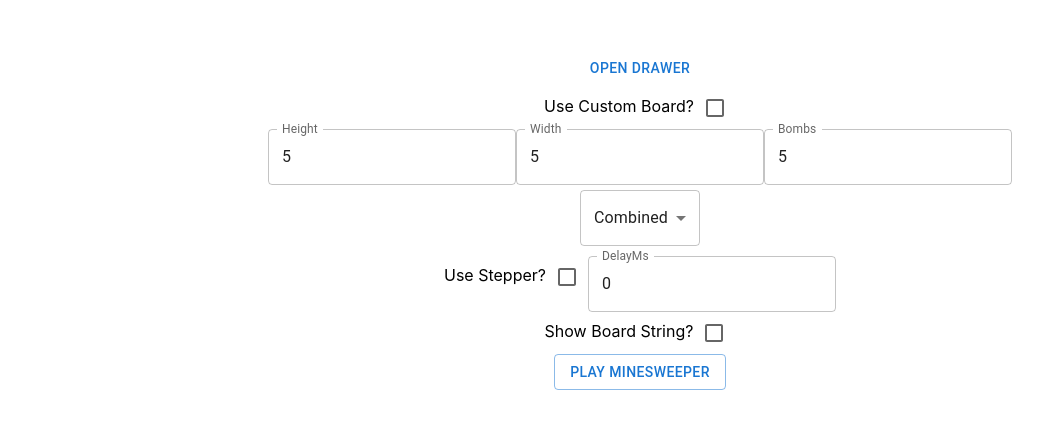
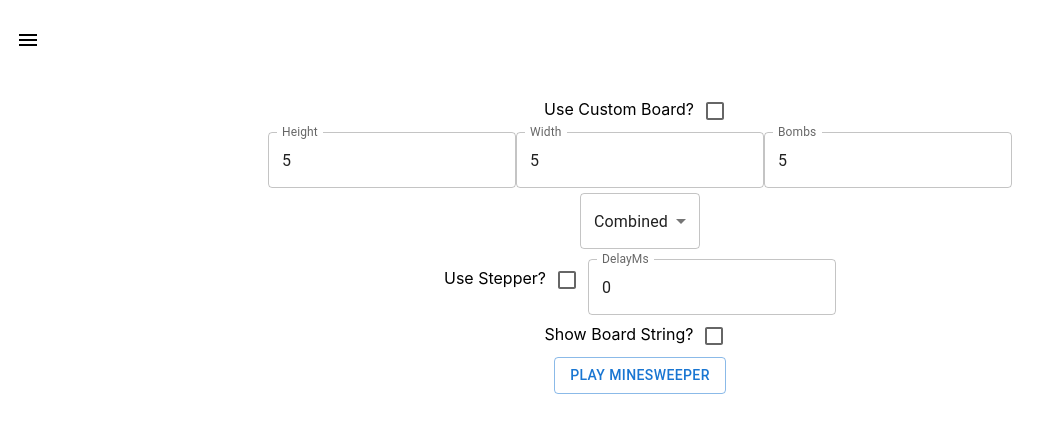
Before and after one commit to liammoyn/minesweeperbot, a React (Create React App) app: page / in a window 1280 px wide. Shown: the top 432 px of the page, without its empty margins (0-1056 px from the left). Built offline with nearby package versions, Linux system fonts and the light colour scheme.

Commit message:
Change drawer icon and update package json

```diff
--- a/package.json
+++ b/package.json
@@ -5,6 +5,7 @@
   "dependencies": {
     "@emotion/react": "^11.10.0",
     "@emotion/styled": "^11.10.0",
+    "@material-ui/icons": "^4.11.3",
     "@mui/material": "^5.10.0",
     "@testing-library/jest-dom": "^5.16.1",
     "@testing-library/react": "^12.1.2",
--- a/src/App.tsx
+++ b/src/App.tsx
@@ -1,5 +1,6 @@
 import { useEffect, useState } from 'react';
-import { Button, Drawer, List, ListItem, ListItemButton, ListItemText } from '@mui/material';
+import { Button, Drawer, IconButton, List, ListItem, ListItemButton, ListItemText } from '@mui/material';
+import { Menu } from '@material-ui/icons';
 import { BoardConfiguration } from './minesweeper/types';
 import BotViewer from './pages/BotViewer';
 import UserPlay from './pages/UserPlay';
@@ -59,7 +60,24 @@ const App = () => {
   }, [currentPageId, boardConfig])
 
   return (
-    <div className="App" style={{ paddingTop: "50px" }}>
+    <div>
+      <div style={{ padding: "20px" }}>
+      <IconButton
+        color="inherit"
+        aria-label="open drawer"
+        onClick={() => setDrawerOpen(true)}
+        edge="start"
+        sx={[
+          {
+            mr: 2,
+          },
+          drawerOpen && { display: 'none' },
+        ]}
+      >
+        <Menu />
+      </IconButton>
+      </div>
+      <div style={{ textAlign: "center", paddingTop: "10px" }}>
         <Drawer open={drawerOpen} onClose={() => setDrawerOpen(false)}>
           <List>
             <ListItem>
@@ -85,12 +103,11 @@ const App = () => {
           </List>
         </Drawer>
         <div>
-        <Button onClick={() => setDrawerOpen(true)}>
-          Open Drawer
-        </Button>
+
         </div>
         <div>
           {currentPage}
+        </div>
       </div>
     </div>
   );
```
Also changed, not shown: src/logo.svg (deleted), 1 other file (tests, documents, lock files or other folders). Lines whose indentation alone changed are shown as unchanged.
